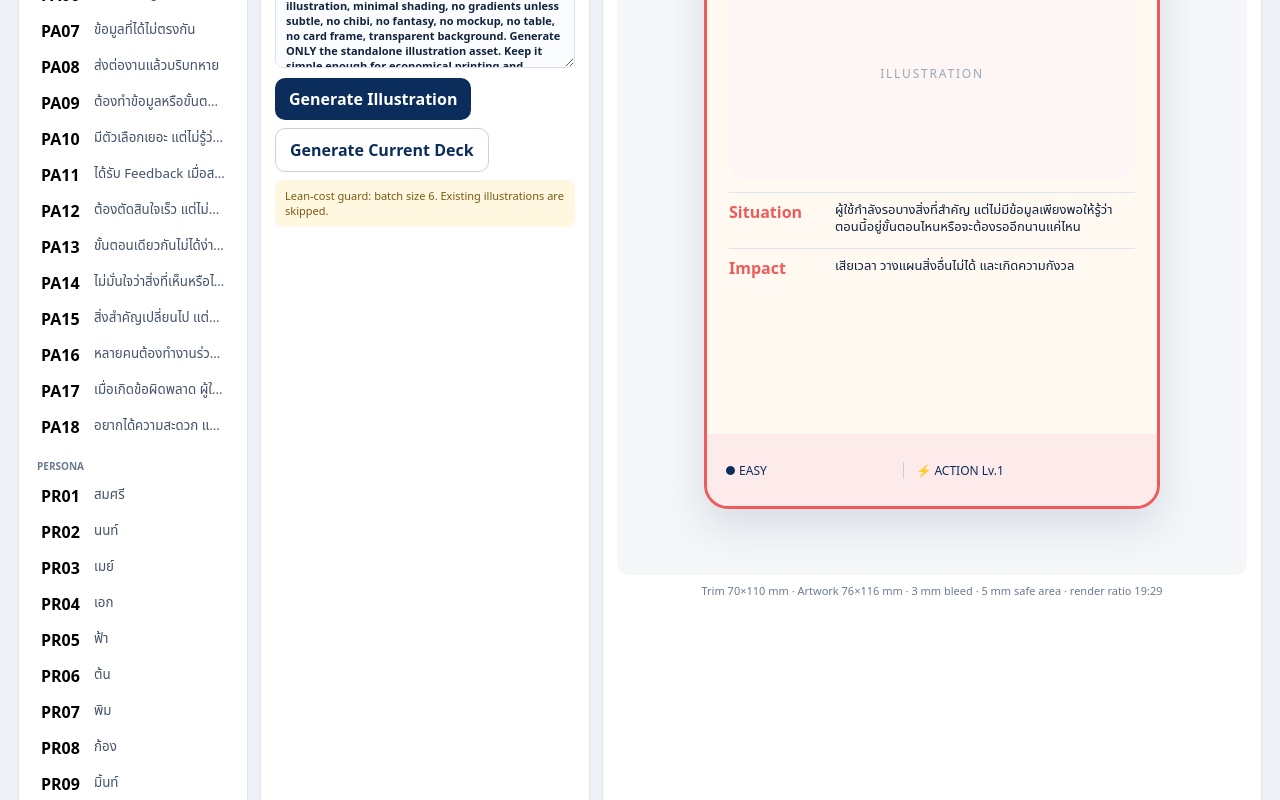
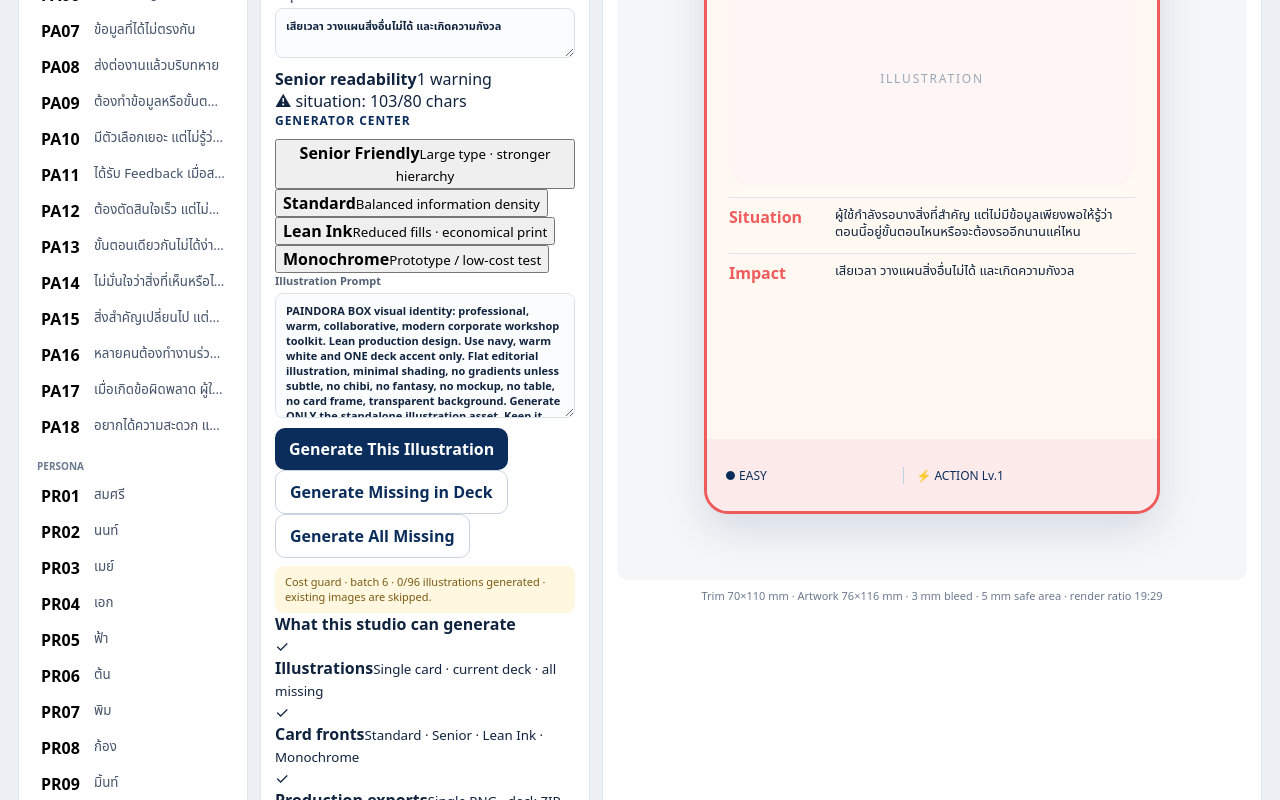
Before and after one commit to thepnatee/paindora-asset-studio, a Next.js app: page / in a window 1280 px wide. Shown: the part 420-1220 px from the top of the page. Built offline with nearby package versions, Linux system fonts and the light colour scheme.

Commit message:
feat: add senior-friendly generator center

```diff
--- a/app/page.tsx
+++ b/app/page.tsx
@@ -4,29 +4,48 @@ import { useMemo, useRef, useState } from "react";
 import { toPng } from "html-to-image";
 import JSZip from "jszip";
 import cardsSeed from "@/data/cards.json";
-import { CardRecord, DeckType } from "@/lib/types";
+import { CardRecord, DeckType, DisplayMode } from "@/lib/types";
 import { illustrationPrompt } from "@/lib/prompts";
+import { readabilityWarnings } from "@/lib/readability";
 import { CardPreview } from "@/components/CardPreview";
 
 const deckOrder: DeckType[] = ["pain", "persona", "role", "action", "reality"];
 const CLIENT_BATCH_SIZE = 6;
+const modeOptions: Array<{ value: DisplayMode; label: string; note: string }> = [
+  { value: "senior", label: "Senior Friendly", note: "Large type · stronger hierarchy" },
+  { value: "standard", label: "Standard", note: "Balanced information density" },
+  { value: "lean", label: "Lean Ink", note: "Reduced fills · economical print" },
+  { value: "mono", label: "Monochrome", note: "Prototype / low-cost test" },
+];
 
 export default function Home() {
   const [cards, setCards] = useState<CardRecord[]>(cardsSeed as CardRecord[]);
   const [selectedId, setSelectedId] = useState(cards[0]?.id ?? "");
+  const [displayMode, setDisplayMode] = useState<DisplayMode>("senior");
   const [busy, setBusy] = useState(false);
   const [message, setMessage] = useState("");
   const cardRef = useRef<HTMLDivElement>(null);
 
   const selected = cards.find(c => c.id === selectedId) ?? cards[0];
   const counts = useMemo(() => Object.fromEntries(deckOrder.map(d => [d, cards.filter(c => c.deck === d).length])), [cards]);
+  const warnings = useMemo(() => readabilityWarnings(selected), [selected]);
+  const generatedCount = cards.filter(c => Boolean(c.illustrationDataUrl)).length;
 
-  function patch(patch: Partial<CardRecord>) {
-    setCards(prev => prev.map(c => c.id === selected.id ? { ...c, ...patch } : c));
+  function patch(patchValue: Partial<CardRecord>) {
+    setCards(prev => prev.map(c => c.id === selected.id ? { ...c, ...patchValue } : c));
+  }
+
+  function friendlyError(error: unknown) {
+    const raw = error instanceof Error ? error.message : String(error ?? "Generation failed");
+    if (/no credits|billing|quota/i.test(raw)) return "API credit is unavailable. Check OpenAI Platform → Billing, then try again.";
+    if (/401|invalid.*key|api key/i.test(raw)) return "API key is invalid or unavailable. Check OPENAI_API_KEY in .env.local.";
+    if (/429|rate limit/i.test(raw)) return "Rate limit reached. Wait briefly and retry with a smaller batch.";
+    if (/model/i.test(raw) && /not found|does not exist|access/i.test(raw)) return "The configured image model is unavailable for this project. Check OPENAI_IMAGE_MODEL.";
+    return raw;
   }
 
   async function generateIllustration() {
-    setBusy(true); setMessage("Generating illustration…");
+    setBusy(true); setMessage(`Generating ${selected.id} illustration…`);
     try {
       const response = await fetch("/api/generate", {
         method: "POST",
@@ -36,34 +55,32 @@ export default function Home() {
       const json = await response.json();
       if (!response.ok) throw new Error(json.error || "Generation failed");
       patch({ illustrationDataUrl: json.dataUrl });
-      setMessage("Illustration generated.");
-    } catch (e: any) {
-      setMessage(e.message);
+      setMessage(`${selected.id} illustration generated.`);
+    } catch (error) {
+      setMessage(friendlyError(error));
     } finally { setBusy(false); }
   }
 
-  async function generateDeckIllustrations() {
-    const deck = selected.deck;
-    const deckCards = cards.filter(c => c.deck === deck);
-    const pending = deckCards.filter(c => !c.illustrationDataUrl);
-
+  async function generateCollection(targetCards: CardRecord[], label: string) {
+    const pending = targetCards.filter(c => !c.illustrationDataUrl);
     if (!pending.length) {
-      setMessage(`${deck.toUpperCase()} already has illustrations for every card.`);
+      setMessage(`${label} has no missing illustrations.`);
       return;
     }
 
     const ok = window.confirm(
-      `Generate ${pending.length} ${deck.toUpperCase()} illustrations?\n\n` +
-      `Images are generated in batches of ${CLIENT_BATCH_SIZE}. API usage may incur cost.`,
+      `Generate ${pending.length} missing illustration${pending.length === 1 ? "" : "s"} for ${label}?\n\n` +
+      `Batch size: ${CLIENT_BATCH_SIZE}. Existing illustrations are skipped. API usage may incur cost.`,
     );
     if (!ok) return;
 
     setBusy(true);
     try {
       let completed = 0;
+      let failed = 0;
       for (let i = 0; i < pending.length; i += CLIENT_BATCH_SIZE) {
         const chunk = pending.slice(i, i + CLIENT_BATCH_SIZE);
-        setMessage(`Generating ${deck.toUpperCase()} ${completed + 1}–${completed + chunk.length} of ${pending.length}…`);
+        setMessage(`Generating ${label}: ${completed + 1}–${completed + chunk.length} of ${pending.length}…`);
 
         const response = await fetch("/api/generate-batch", {
           method: "POST",
@@ -79,8 +96,9 @@ export default function Home() {
         const failures: string[] = [];
         for (const item of json.items ?? []) {
           if (item.dataUrl) resultMap.set(item.id, item.dataUrl);
-          if (item.error) failures.push(`${item.id}: ${item.error}`);
+          if (item.error) failures.push(item.id);
         }
+        failed += failures.length;
 
         setCards(prev => prev.map(card => {
           const dataUrl = resultMap.get(card.id);
@@ -88,11 +106,10 @@ export default function Home() {
         }));
 
         completed += chunk.length;
-        if (failures.length) setMessage(`Generated ${completed}/${pending.length}. Failed: ${failures.join(" | ")}`);
       }
-      setMessage(`Finished ${deck.toUpperCase()} batch generation.`);
-    } catch (e: any) {
-      setMessage(e.message);
+      setMessage(`Finished ${label}. ${pending.length - failed} generated${failed ? ` · ${failed} failed` : ""}.`);
+    } catch (error) {
+      setMessage(friendlyError(error));
     } finally {
       setBusy(false);
     }
@@ -100,29 +117,33 @@ export default function Home() {
 
   async function exportPng() {
     if (!cardRef.current) return;
+    setMessage(`Rendering ${selected.id} PNG…`);
     const dataUrl = await toPng(cardRef.current, { pixelRatio: 2, cacheBust: true });
     const a = document.createElement("a");
     a.href = dataUrl;
-    a.download = `${selected.id}.png`;
+    a.download = `${selected.id}-${displayMode}.png`;
     a.click();
+    setMessage(`${selected.id} PNG exported.`);
   }
 
   async function exportDeckZip() {
     setBusy(true); setMessage("Rendering deck ZIP…");
     try {
       const deckCards = cards.filter(c => c.deck === selected.deck);
+      const originalId = selectedId;
       const zip = new JSZip();
       for (const card of deckCards) {
         setSelectedId(card.id);
-        await new Promise(r => setTimeout(r, 120));
+        await new Promise(r => setTimeout(r, 140));
         if (!cardRef.current) continue;
         const dataUrl = await toPng(cardRef.current, { pixelRatio: 2, cacheBust: true });
-        zip.file(`${card.id}.png`, dataUrl.split(",")[1], { base64: true });
+        zip.file(`${card.id}-${displayMode}.png`, dataUrl.split(",")[1], { base64: true });
       }
+      setSelectedId(originalId);
       const blob = await zip.generateAsync({ type: "blob" });
       const a = document.createElement("a");
       a.href = URL.createObjectURL(blob);
-      a.download = `paindora-${selected.deck}-deck.zip`;
+      a.download = `paindora-${selected.deck}-${displayMode}.zip`;
       a.click();
       URL.revokeObjectURL(a.href);
       setMessage("Deck ZIP exported.");
@@ -138,7 +159,7 @@ export default function Home() {
         setCards(next);
         setSelectedId(next[0]?.id ?? "");
         setMessage(`Imported ${next.length} cards.`);
-      } catch (e: any) { setMessage(e.message); }
+      } catch (error) { setMessage(friendlyError(error)); }
     };
     reader.readAsText(file);
   }
@@ -179,30 +200,75 @@ export default function Home() {
           <div className="section-title">Data Editor</div>
           <label>ID<input value={selected.id} disabled /></label>
           <label>Title<input value={selected.title} onChange={e => patch({ title: e.target.value })} /></label>
+
           {selected.deck === "persona" && <>
             <label>Identity<input value={selected.identity ?? ""} onChange={e => patch({ identity: e.target.value })} /></label>
             <label>Goal<textarea value={selected.goal ?? ""} onChange={e => patch({ goal: e.target.value })} /></label>
             <label>Behavior<textarea value={selected.behavior ?? ""} onChange={e => patch({ behavior: e.target.value })} /></label>
             <label>Constraint<textarea value={selected.constraint ?? ""} onChange={e => patch({ constraint: e.target.value })} /></label>
           </>}
-          <label>Illustration Prompt<textarea rows={8} value={illustrationPrompt(selected)} readOnly /></label>
-          <div className="editor-actions">
-            <button className="button" disabled={busy} onClick={generateIllustration}>{busy ? "Working…" : "Generate Illustration"}</button>
-            <button className="button secondary" disabled={busy} onClick={generateDeckIllustrations}>Generate Current Deck</button>
+          {selected.deck === "pain" && <>
+            <label>Situation<textarea value={selected.situation ?? ""} onChange={e => patch({ situation: e.target.value })} /></label>
+            <label>Impact<textarea value={selected.impact ?? ""} onChange={e => patch({ impact: e.target.value })} /></label>
+          </>}
+          {selected.deck === "role" && <>
+            <label>Responsibilities<textarea value={selected.responsibilities ?? ""} onChange={e => patch({ responsibilities: e.target.value })} /></label>
+          </>}
+          {selected.deck === "action" && <>
+            <label>Description<textarea value={selected.description ?? ""} onChange={e => patch({ description: e.target.value })} /></label>
+            <label>Role Requirement<input value={selected.roleRule ?? ""} onChange={e => patch({ roleRule: e.target.value })} /></label>
+          </>}
+          {selected.deck === "reality" && <>
+            <label>Situation<textarea value={selected.situation ?? ""} onChange={e => patch({ situation: e.target.value })} /></label>
+            <label>What changes now?<textarea value={selected.question ?? ""} onChange={e => patch({ question: e.target.value })} /></label>
+          </>}
+
+          <div className="readability-box">
+            <div className="readability-head"><b>Senior readability</b><span>{warnings.length ? `${warnings.length} warning${warnings.length > 1 ? "s" : ""}` : "Ready"}</span></div>
+            {warnings.length ? warnings.map(w => (
+              <div className="readability-warning" key={w.field}>⚠ {w.field}: {w.length}/{w.limit} chars</div>
+            )) : <div className="readability-ok">✓ Copy length is suitable for the large-type layout.</div>}
           </div>
-          <div className="cost-note">Lean-cost guard: batch size {CLIENT_BATCH_SIZE}. Existing illustrations are skipped.</div>
-          <div className="message">{message}</div>
+
+          <div className="section-title generator-title">Generator Center</div>
+          <div className="mode-grid">
+            {modeOptions.map(mode => (
+              <button key={mode.value} className={`mode-option ${displayMode === mode.value ? "active" : ""}`} onClick={() => setDisplayMode(mode.value)}>
+                <b>{mode.label}</b><small>{mode.note}</small>
+              </button>
+            ))}
+          </div>
+
+          <label>Illustration Prompt<textarea rows={7} value={illustrationPrompt(selected)} readOnly /></label>
+          <div className="generator-actions">
+            <button className="button" disabled={busy} onClick={generateIllustration}>{busy ? "Working…" : "Generate This Illustration"}</button>
+            <button className="button secondary" disabled={busy} onClick={() => generateCollection(cards.filter(c => c.deck === selected.deck), selected.deck.toUpperCase())}>Generate Missing in Deck</button>
+            <button className="button secondary" disabled={busy} onClick={() => generateCollection(cards, "ALL DECKS")}>Generate All Missing</button>
+          </div>
+          <div className="cost-note">Cost guard · batch {CLIENT_BATCH_SIZE} · {generatedCount}/{cards.length} illustrations generated · existing images are skipped.</div>
+
+          <div className="capability-box">
+            <b>What this studio can generate</b>
+            <div className="capability-row"><span>✓</span><div><strong>Illustrations</strong><small>Single card · current deck · all missing</small></div></div>
+            <div className="capability-row"><span>✓</span><div><strong>Card fronts</strong><small>Standard · Senior · Lean Ink · Monochrome</small></div></div>
+            <div className="capability-row"><span>✓</span><div><strong>Production exports</strong><small>Single PNG · deck ZIP</small></div></div>
+            <div className="capability-row muted"><span>→</span><div><strong>Next</strong><small>Card backs · print PDF · board · canvases · trackers</small></div></div>
+          </div>
+          <div className="message" role="status">{message}</div>
         </section>
 
         <section className="preview-panel">
           <div className="preview-head">
-            <div className="section-title">Print Preview</div>
+            <div>
+              <div className="section-title">Print Preview</div>
+              <div className="preview-mode">{modeOptions.find(m => m.value === displayMode)?.label}</div>
+            </div>
             <div className="preview-actions">
               <button className="button secondary" onClick={exportPng}>Export PNG</button>
               <button className="button secondary" disabled={busy} onClick={exportDeckZip}>Export Deck ZIP</button>
             </div>
           </div>
-          <div className="preview-stage"><CardPreview ref={cardRef} card={selected} /></div>
+          <div className="preview-stage"><CardPreview ref={cardRef} card={selected} displayMode={displayMode} /></div>
           <div className="spec-note">Trim 70×110 mm · Artwork 76×116 mm · 3 mm bleed · 5 mm safe area · render ratio 19:29</div>
         </section>
       </div>
```
